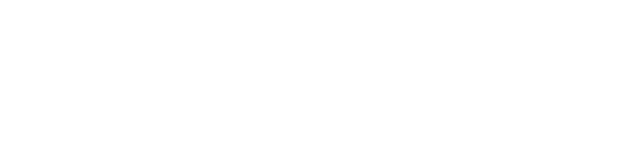
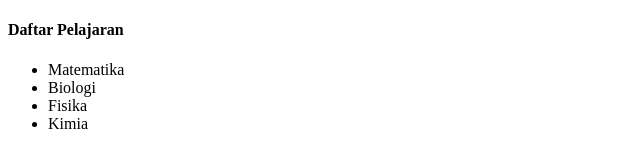
Before and after one commit to faisalkun/projek-baru, a plain HTML site: page index.html in a window 1280 px wide. Shown: the whole page, without its empty margins (0-640 px from the left). Drawn offline with Linux system fonts and the light colour scheme.

Commit message:
menambahkan daftar pelajaran

```diff
--- a/index.html
+++ b/index.html
@@ -5,5 +5,13 @@
 </head>
 <body>
 
+		<h4>Daftar Pelajaran</h4>
+		<ul>
+			<li>Matematika</li>
+			<li>Biologi</li>
+			<li>Fisika</li>
+			<li>Kimia</li>
+		</ul>
+
 </body>
 </html>
```
